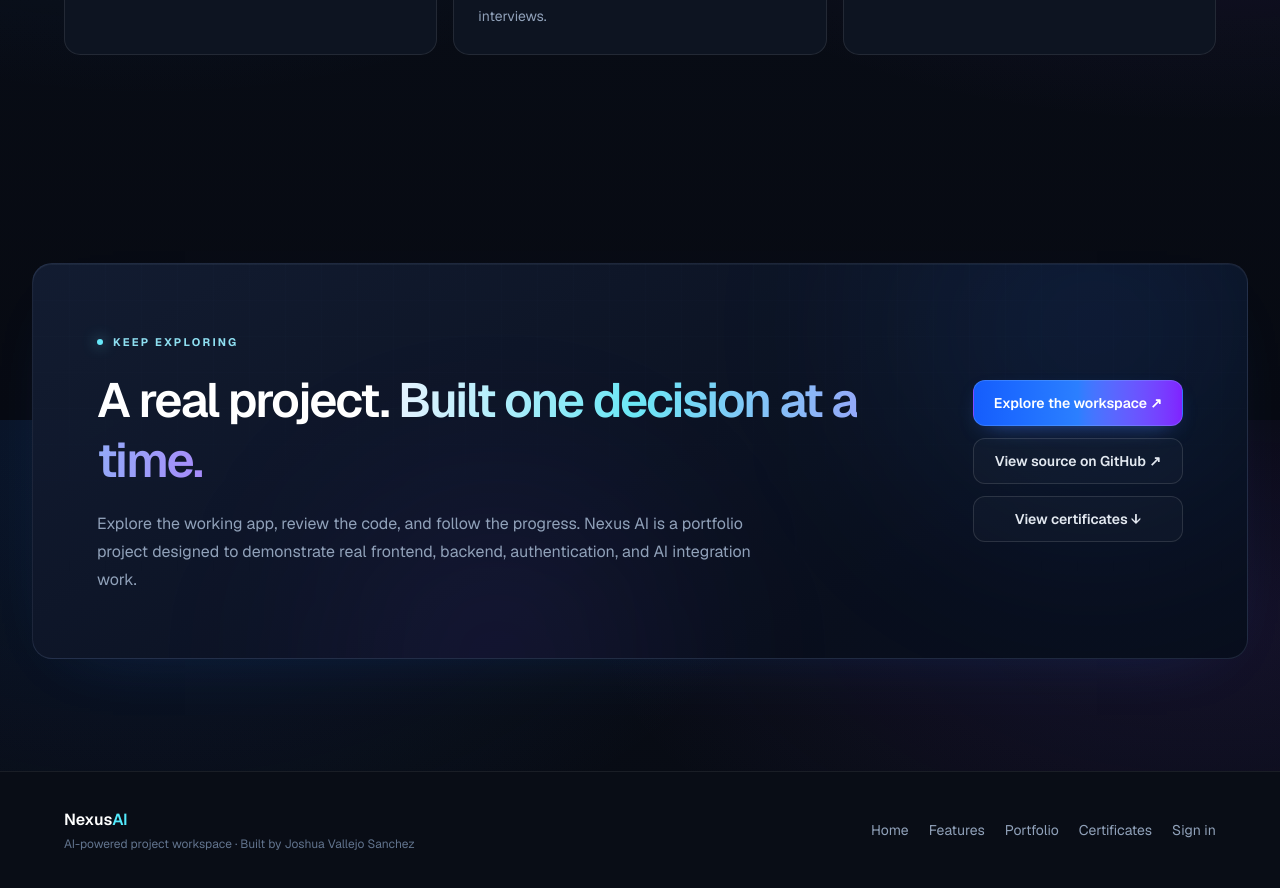
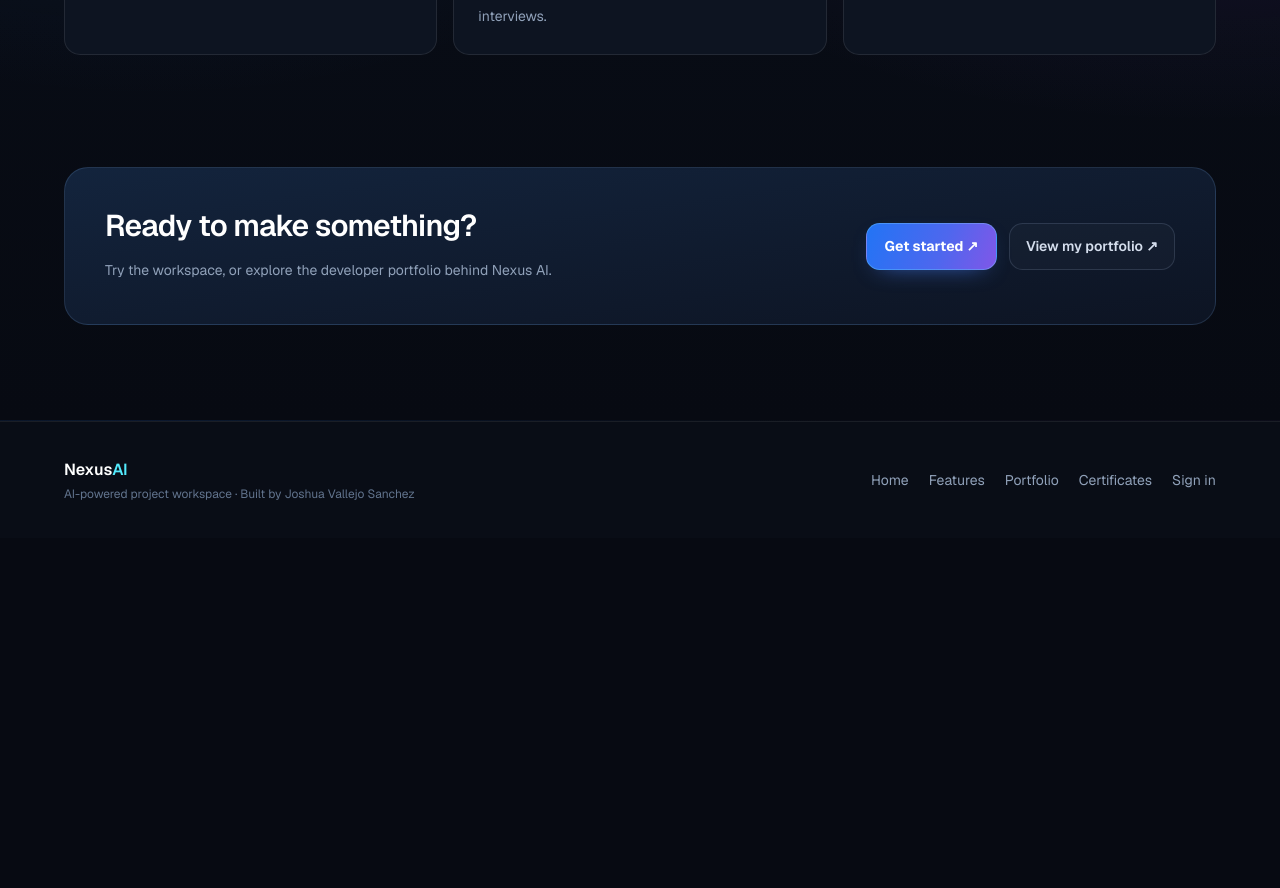
Before and after one commit to Dleteo/Nexus-AI, a Next.js app: page / in a window 1280 px wide. Shown: the part 1980-2868 px from the top of the page. After the commit the page ends 2518 px from the top, so only its background shows below. Built offline with nearby package versions, Linux system fonts and the light colour scheme; no server answers.

Commit message:
Create clean AI-product landing page with readable hierarchy

```diff
--- a/components/sections/FinalCTA.tsx
+++ b/components/sections/FinalCTA.tsx
@@ -1,15 +1,16 @@
-import Button from "../ui/Button";
+import Link from "next/link";
 
 export default function FinalCTA() {
   return (
-    <section className="relative overflow-hidden px-5 py-24 text-white sm:px-8 sm:py-28">
-      <div className="nexus-panel relative mx-auto max-w-7xl overflow-hidden rounded-[1.7rem] px-6 py-12 sm:px-12 sm:py-16 lg:px-16">
-        <div aria-hidden="true" className="nexus-grid absolute inset-0 opacity-50" />
-        <div aria-hidden="true" className="absolute -right-10 -top-32 size-96 rounded-full bg-blue-500/10 blur-[100px]" />
-        <div aria-hidden="true" className="absolute -bottom-40 left-1/4 size-80 rounded-full bg-violet-500/[0.08] blur-[100px]" />
-        <div className="relative grid items-center gap-10 lg:grid-cols-[minmax(0,1fr)_auto]">
-          <div className="max-w-3xl"><p className="nexus-kicker mb-5">Keep exploring</p><h2 className="text-3xl font-semibold leading-tight tracking-[-0.04em] sm:text-5xl">A real project. <span className="nexus-gradient-text">Built one decision at a time.</span></h2><p className="mt-5 max-w-2xl text-sm leading-7 text-slate-400 sm:text-base">Explore the working app, review the code, and follow the progress. Nexus AI is a portfolio project designed to demonstrate real frontend, backend, authentication, and AI integration work.</p></div>
-          <div className="flex flex-col gap-3 sm:flex-row lg:flex-col"><Button href="/register">Explore the workspace ↗</Button><Button variant="secondary" href="https://github.com/Dleteo/Nexus-AI">View source on GitHub ↗</Button><Button variant="secondary" href="#certifications">View certificates ↓</Button></div>
+    <section className="px-5 pb-20 pt-4 text-white sm:px-8 sm:pb-24">
+      <div className="mx-auto flex max-w-6xl flex-col items-start justify-between gap-7 rounded-[1.5rem] border border-blue-300/15 bg-gradient-to-br from-[#13243d] to-[#0d1423] p-7 sm:p-10 lg:flex-row lg:items-center">
+        <div className="max-w-2xl">
+          <h2 className="text-2xl font-semibold tracking-tight sm:text-3xl">Ready to make something?</h2>
+          <p className="mt-3 text-sm leading-7 text-slate-400">Try the workspace, or explore the developer portfolio behind Nexus AI.</p>
+        </div>
+        <div className="flex flex-wrap gap-3">
+          <Link href="/register" className="nexus-primary-button">Get started ↗</Link>
+          <Link href="/portfolio" className="nexus-ghost-button">View my portfolio ↗</Link>
         </div>
       </div>
     </section>
```
